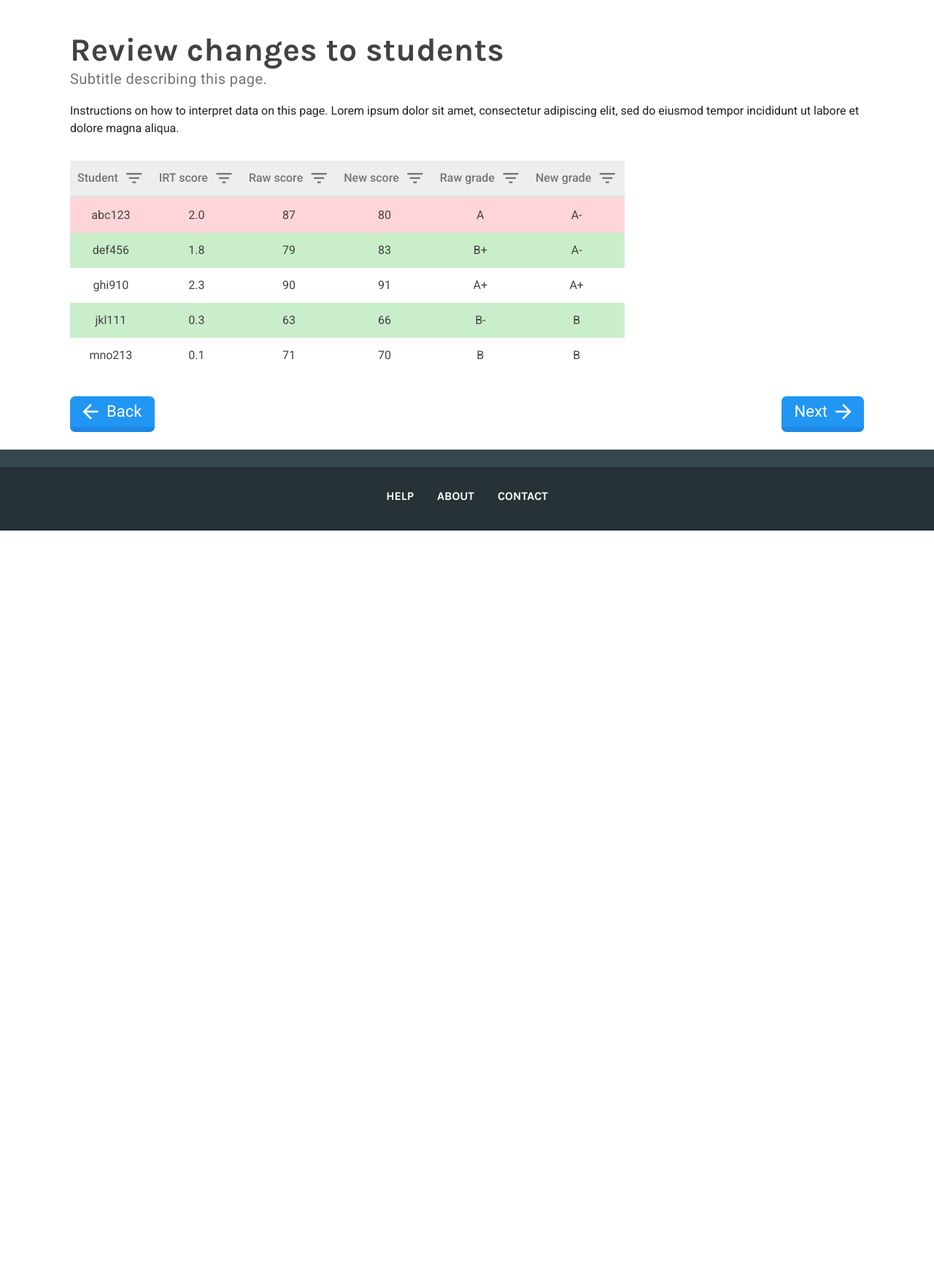
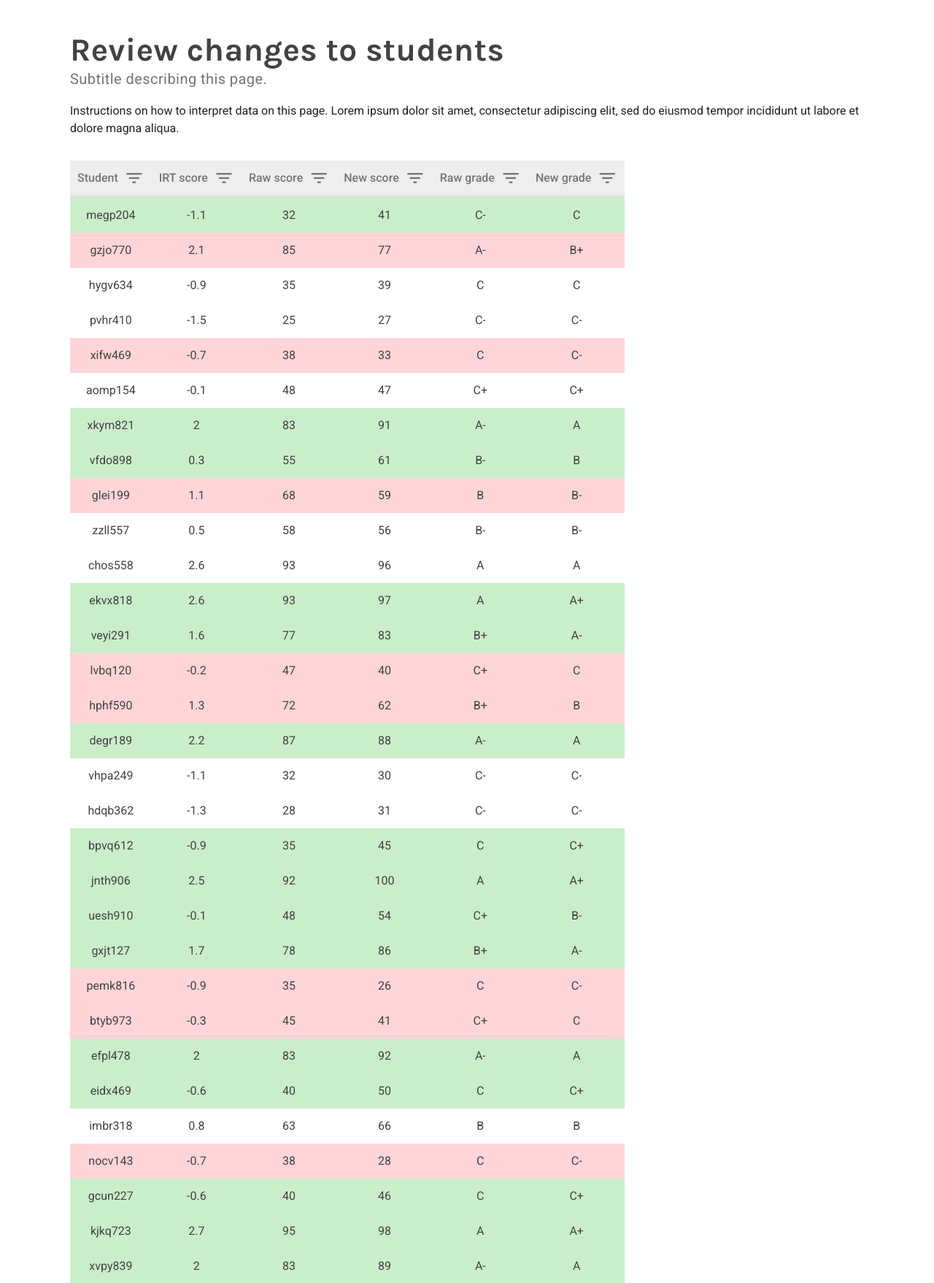
Before and after one commit to genericity/test-analysis, a Flask app: page /review in a window 1280 px wide. Shown: the part 192-1950 px from the top of the page at 73% size. Before the commit the page ends 919 px from the top, so only its background shows below. Run offline with Flask 2, Linux system fonts and the light colour scheme.

Commit message:
Added a StudentRow class, and temporary student data generator.
- Added a StudentRow class, representing one row of student data.
- Added a temporary student data generator.
- Added a function to find a key given an object and a value to search
for.

```diff
--- /dev/null
+++ b/static/js/review.js
@@ -0,0 +1,50 @@
+// Temporary script to generate fake student rows.
+const amount = 100;
+const students = [];
+const gradeMap = {
+	9: 'A+',
+	8: 'A',
+	7: 'A-',
+	6: 'B+',
+	5: 'B',
+	4: 'B-',
+	3: 'C+',
+	2: 'C',
+	1: 'C-',
+	0: 'D'
+};
+
+// Generate a fake student ID.
+function fakeStudentId() {
+	let text = '';
+	const possible = 'abcdefghijklmnopqrstuvwxyz';
+
+	for (let i = 0; i < 4; i++) {
+		text += possible.charAt(Math.floor(Math.random() * possible.length));
+	}
+
+	return text + getRandomInt(100, 999).toString();
+}
+
+for (let i = 0; i < amount; i++) {
+	// Generate a fake student id and an IRT score.
+	const data = [fakeStudentId(), roundToPlaces(getRandomInt(15, 60) / 10 - 3, 1)];
+	// Convert the IRT score to a raw score.
+	data.push(Math.round((data[1] + 3) * (100 / 6)));
+	// Generate a random new score.
+	if (data[2] != 100) {
+		data.push(Math.min(data[2] + (getRandomInt(0, 20) - 10), 100));
+	} else {
+		data.push(100);
+	}
+	// Map the scores to grades.
+	data.push(gradeMap[Math.round((data[2] - 20) / 9)]);
+	data.push(gradeMap[Math.round((data[3] - 20) / 9)]);
+	// Make the student row.
+	const student = new StudentRow(data, i);
+	students.push(student);
+}
+
+for (const student of students) {
+	document.getElementById('student-body').innerHTML += student.generateRow();
+}
--- /dev/null
+++ b/static/js/student_row.js
@@ -0,0 +1,51 @@
+/*
+* Represents a row of student data.
+*/
+class StudentRow extends Row {
+	/*
+	* @override
+	*/
+	constructor(data, index) {
+		super(data, index);
+	}
+
+	/*
+	* Converts a grade to a numeric value.
+	* @param {string} grade The grade to convert.
+	* @return {number} The numeric grade.
+	*/
+	gradeToNum(grade) {
+		const gradeMap = {
+			9: 'A+',
+			8: 'A',
+			7: 'A-',
+			6: 'B+',
+			5: 'B',
+			4: 'B-',
+			3: 'C+',
+			2: 'C',
+			1: 'C-',
+			0: 'D'
+		};
+
+		return parseInt(getKeyByValue(gradeMap, grade), 10);
+	}
+
+	/*
+	* @override
+	*/
+	status() {
+		// Determine if the change to the student is good, bad, or neutral.
+		const newGrade = this.data[5];
+		const oldGrade = this.data[4];
+
+		// The new grade is better than the old grade.
+		if (this.gradeToNum(newGrade) > this.gradeToNum(oldGrade)) {
+			return 'good';
+		} else if (this.gradeToNum(newGrade) < this.gradeToNum(oldGrade)) {
+			return 'poor';
+		} else {
+			return 'neutral';
+		}
+	}
+}
--- a/static/js/utils.js
+++ b/static/js/utils.js
@@ -26,3 +26,12 @@ function roundToPlaces(num, places) {
 function capitalizeFirstLetter(string) {
     return string.charAt(0).toUpperCase() + string.slice(1);
 }
+
+// Given an object and a value, attempts to find the key for that value.
+function getKeyByValue(obj, value) {
+	for (const key in obj) {
+		if (obj[key] == value) {
+			return key;
+		}
+	}
+}
--- a/templates/footer.html
+++ b/templates/footer.html
@@ -29,6 +29,12 @@
     <script type="text/javascript" src="{{ url_for('static', filename='js/questions.js') }}"></script>
     {% endif %}
 
+    {% if review %}
+    <!-- Question table scripts. -->
+    <script type="text/javascript" src="{{ url_for('static', filename='js/student_row.js') }}"></script>
+    <script type="text/javascript" src="{{ url_for('static', filename='js/review.js') }}"></script>
+    {% endif %}
+
     {% if grades %}
     <!-- Chart and visualization scripts. -->
     <script type="text/javascript" src="{{ url_for('static', filename='js/chart.js') }}"></script>
--- a/templates/review.html
+++ b/templates/review.html
@@ -17,47 +17,7 @@
                             <th>New grade</th>
                         </tr>
                     </thead>
-                    <tbody>
-                        <tr class="poor">
-                            <td>abc123</td>
-                            <td>2.0</td>
-                            <td>87</td>
-                            <td>80</td>
-                            <td>A</td>
-                            <td>A-</td>
-                        </tr>
-                        <tr class="good">
-                            <td>def456</td>
-                            <td>1.8</td>
-                            <td>79</td>
-                            <td>83</td>
-                            <td>B+</td>
-                            <td>A-</td>
-                        </tr>
-                        <tr class="neutral">
-                            <td>ghi910</td>
-                            <td>2.3</td>
-                            <td>90</td>
-                            <td>91</td>
-                            <td>A+</td>
-                            <td>A+</td>
-                        </tr>
-                        <tr class="good">
-                            <td>jkl111</td>
-                            <td>0.3</td>
-                            <td>63</td>
-                            <td>66</td>
-                            <td>B-</td>
-                            <td>B</td>
-                        </tr>
-                        <tr class="neutral">
-                            <td>mno213</td>
-                            <td>0.1</td>
-                            <td>71</td>
-                            <td>70</td>
-                            <td>B</td>
-                            <td>B</td>
-                        </tr>
+                    <tbody id="student-body">
                     </tbody>
                 </table>
             </section>
```
